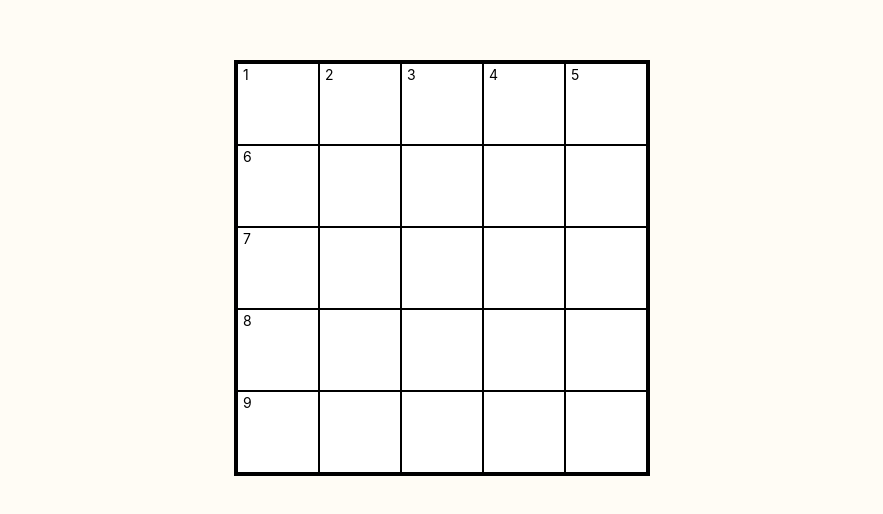
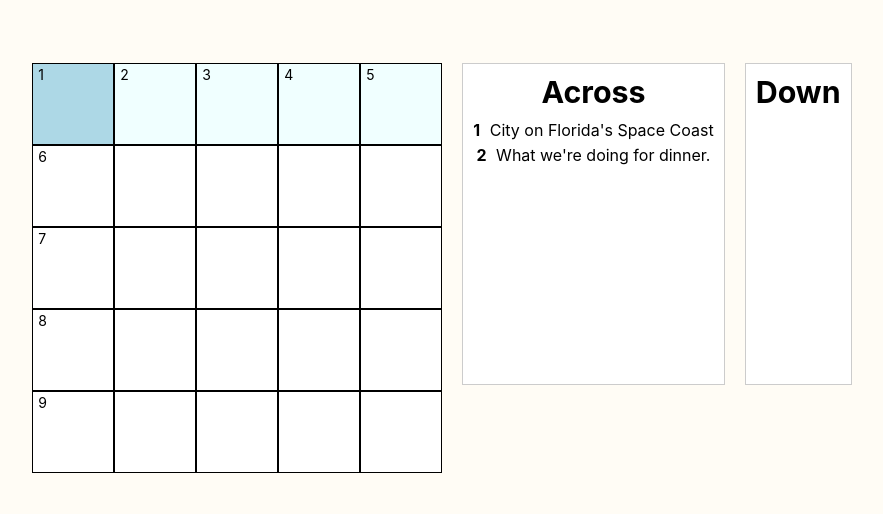
Before and after one commit to noahmoss/noahmoss.github.io, a React (Create React App) app: page / in a window 1280 px wide. Shown: the part 132-646 px from the top of the page, without its empty margins (198-1081 px from the left). Built offline with nearby package versions, Linux system fonts and the light colour scheme.

Commit message:
full input + navigation + basic clue boxes

```diff
--- a/src/components/CrosswordGrid.css
+++ b/src/components/CrosswordGrid.css
@@ -1,11 +1,21 @@
+* {
+  color: black;
+}
+
+.crossword-container {
+  display: flex;
+  justify-content: center;
+  align-items: flex-start;
+  padding: 20px;
+  gap: 20px;
+  max-width: 1200px; /* Adjust based on your content width */
+  margin: auto;
+  user-select: none;
+}
+
 .grid {
-  display: flex;
-  flex-direction: column;
+  flex: 1 0 auto; /* Allows the crossword grid to adjust based on content */
   justify-content: center;
-  align-items: center;
-  margin: auto;
-  border: 3px solid black;
-  user-select: none;
 }
 
 .grid-row {
@@ -47,3 +57,46 @@
   color: black; /* Keeps the color subtle */
   padding-top: 2px; /* Provides a slight vertical offset */
 }
+
+.cell-letter {
+  position: absolute;
+  bottom: 5px;
+  color: black;
+  font-size: 50px;
+}
+
+.clues-panel {
+  flex: 1 1 300px;
+  display: flex;
+  flex-direction: column;
+  gap: 10px;
+  font-family: Arial, sans-serif; /* Ensures a clean, readable font is used */
+}
+
+.clues-across, .clues-down {
+  background-color: white;
+  border: 1px solid #ccc;
+  padding: 10px;
+  overflow-y: auto;
+  height: 300px;
+}
+
+.clues-across h3, .clues-down h3 {
+  margin: 0 0 10px 0; /* Provides a little space below the headers */
+}
+
+.clues-across ul, .clues-down ul {
+  list-style-type: none; /* Removes bullet points */
+  padding: 0; /* Removes default padding */
+  margin: 0; /* Removes default margins */
+}
+
+.clues-across li, .clues-down li {
+  margin-bottom: 5px; /* Adds a small margin below each clue for spacing */
+  font-size: 16px; /* Sets a readable font size */
+}
+
+.clue-number {
+  font-weight: bold; /* Makes the number bold */
+  margin-right: 5px; /* Adds a space between the number and the clue text */
+}
--- a/src/components/CrosswordGrid.tsx
+++ b/src/components/CrosswordGrid.tsx
@@ -9,6 +9,7 @@ interface CrosswordGridProps {
 interface Cell {
   filled: boolean;
   number: number | null;
+  letter: string | null;
 }
 
 enum Direction {
@@ -27,7 +28,14 @@ const initialCells = (width: number, height: number) => {
   return Array.from({ length: height }, (_, rowIndex) => Array.from({ length: width }, (_, colIndex) => ({
     filled: false,
     number: (colIndex === 0 || rowIndex === 0) ? num++ : null,
+    letter: null,
   })));
+}
+
+const isStartOfWord = (cells: Cell[][], rowIndex: number, colIndex: number) => {
+  return !cells[rowIndex][colIndex].filled &&
+    ((colIndex === 0 || cells[rowIndex][colIndex - 1].filled) ||
+     (rowIndex === 0 || cells[rowIndex - 1][colIndex].filled));
 }
 
 const findWordBoundaries = (cells: Cell[][], row: number, col: number, direction: Direction) => {
@@ -36,21 +44,26 @@ const findWordBoundaries = (cells: Cell[][], row: number, col: number, direction
   const maxIndex = (direction === Direction.Across ? cells[row].length : cells.length) - 1;
 
   // Search backwards to find the start of the word
-    while (start > 0) {
+  while (start >= 0) {
     const checkCell = direction === Direction.Across ? cells[row][start] : cells[start][col];
     if (checkCell.filled) {
       start++;
       break;
     }
-
+    if (start === 0) {
+      break;
+    }
     start--;
   }
 
   // Search forwards to find the end of the word
-    while (end < maxIndex) {
+  while (end <= maxIndex) {
     const checkCell = direction === Direction.Across ? cells[row][end] : cells[end][col];
     if (checkCell.filled) {
       end--;
+      break;
+    }
+    if (end === maxIndex) {
       break;
     }
     end++;
@@ -59,9 +72,88 @@ const findWordBoundaries = (cells: Cell[][], row: number, col: number, direction
   return { start, end };
 };
 
+// Given a cursor, returns the row and column of the start of the next word. Wraps around to the beginning of the grid if necessary.
+const startOfNextWord = (cells: Cell[][], cursor: Cursor, searchDir: 'forwards' | 'backwards'): Cursor => {
+  const { row, col, direction } = cursor;
+  let currentRow = row;
+  let currentCol = col;
+
+  const height = cells.length;
+  const width = cells[0].length;
+
+  // Helper to check if the current cell is filled
+  const isFilled = (r: number, c: number) => cells[r][c].filled;
+
+  const advanceCol = () => {
+    if (searchDir === 'forwards') currentCol++;
+    else currentCol--;
+  }
+
+  const advanceRow = () => {
+    if (searchDir === 'forwards') currentRow++;
+    else currentRow--;
+  }
+
+  // Move to the next cell in the grid, respecting wrapping
+  const moveNext = () => {
+    if (direction === Direction.Across) {
+      advanceCol();
+      if (currentCol >= width) {
+        currentCol = 0;
+        advanceRow();
+        if (currentRow >= height) {
+          currentRow = 0;
+        }
+      } else if (currentCol < 0) {
+        currentCol = width - 1;
+        advanceRow();
+        if (currentRow < 0) {
+          currentRow = height - 1;
+        }
+      }
+    } else { // Direction.Down
+      advanceRow();
+      if (currentRow >= height) {
+        currentRow = 0;
+        advanceCol();
+        if (currentCol >= width) {
+          currentCol = 0;
+        }
+      } else if (currentRow < 0) {
+        currentRow = height - 1;
+        advanceCol();
+        if (currentCol < 0) {
+          currentCol = width - 1;
+        }
+      }
+    }
+  };
+
+  // Move to the next cell initially
+  moveNext();
+
+  // Skip past the end of the current word (until we hit a filled cell or grid boundary)
+  while (!isFilled(currentRow, currentCol)) {
+    moveNext();
+    // Check if we have reached the end of a line or column
+    if (direction === Direction.Across && currentCol === 0) break;
+    if (direction === Direction.Down && currentRow === 0) break;
+  }
+
+  // Continue to the next unfilled cell, which is the start of the next word
+  while (isFilled(currentRow, currentCol)) {
+    moveNext();
+    // If we reach the beginning of a line or column, stop if it's empty
+    if (direction === Direction.Across && currentCol === 0 && !isFilled(currentRow, currentCol)) break;
+    if (direction === Direction.Down && currentRow === 0 && !isFilled(currentRow, currentCol)) break;
+  }
+
+  return { row: currentRow, col: currentCol, direction };
+};
+
 const CrosswordGrid = ({ width, height }: CrosswordGridProps) => {
   const [cells, setCells] = useState<Cell[][]>(initialCells(width, height));
-  const [cursor, setCursor] = useState<Cursor | null>();
+  const [cursor, setCursor] = useState<Cursor>({row: 0, col: 0, direction: Direction.Across});
 
   const getClassName = (cell: Cell, rowIndex: number, colIndex: number) => {
     const classes = ['grid-cell'];
@@ -84,12 +176,6 @@ const CrosswordGrid = ({ width, height }: CrosswordGridProps) => {
 
     return classes.join(' ');
   };
-
-   const isStartOfWord = (cells: Cell[][], rowIndex: number, colIndex: number) => {
-     return !cells[rowIndex][colIndex].filled &&
-       ((colIndex === 0 || cells[rowIndex][colIndex - 1].filled) ||
-         (rowIndex === 0 || cells[rowIndex - 1][colIndex].filled));
-   }
 
   const updateNumbering = useCallback(() => {
     setCells(prevCells => {
@@ -126,22 +212,180 @@ const CrosswordGrid = ({ width, height }: CrosswordGridProps) => {
     }
   }, [cells, cursor, updateNumbering]);
 
+  const incrementCursor = useCallback(() => {
+    setCursor(prevCursor => {
+      const { end } = findWordBoundaries(cells, prevCursor.row, prevCursor.col, prevCursor.direction);
+      if (prevCursor.direction === Direction.Across && prevCursor.col < end) {
+        return {
+          row: prevCursor.row,
+          col: prevCursor.col + 1,
+          direction: prevCursor.direction,
+        }
+      }
+      if (prevCursor.direction === Direction.Down && prevCursor.row < end) {
+        return {
+          row: prevCursor.row + 1,
+          col: prevCursor.col,
+          direction: prevCursor.direction,
+        }
+      }
+      return prevCursor;
+    });
+  }, [cells]);
+
+  const handleKeyInput = useCallback((event: React.KeyboardEvent<HTMLDivElement>) => {
+    if (/^[A-Z]$/.test(event.key.toUpperCase())) {
+      if (cursor) {
+        setCells(prevCells => {
+          const newCells = prevCells.map(row => row.map(cell => ({ ...cell })));
+          newCells[cursor.row][cursor.col].letter = event.key.toUpperCase();
+          return newCells;
+        });
+      }
+      incrementCursor();
+    }
+
+    if (event.code === 'Tab') {
+      console.log('Tab');
+      event.preventDefault();
+      setCursor(prevCursor => {
+        return startOfNextWord(cells, prevCursor, event.shiftKey ? "backwards" : "forwards");
+      });
+    }
+
+    if (event.code === 'Space') {
+      setCursor(prevCursor => {
+        if (prevCursor) {
+          return {...prevCursor, direction: prevCursor.direction === Direction.Across ? Direction.Down : Direction.Across};
+        }
+        return prevCursor;
+      });
+    }
+
+    if (event.code === 'Backspace') {
+      if (cursor) {
+        const currentCell = cells[cursor.row][cursor.col];
+        if (currentCell.letter) {
+          // If there is a letter in the current cell, delete it and leave the cursor in place
+          setCells(prevCells => {
+            const newCells = prevCells.map(row => row.map(cell => ({ ...cell })));
+            newCells[cursor.row][cursor.col].letter = null;
+            return newCells;
+          });
+        } else {
+          // If there is no letter, move back one cell
+          const { start } = findWordBoundaries(cells, cursor.row, cursor.col, cursor.direction);
+          if ((cursor.direction === Direction.Across && cursor.col === start) ||
+              (cursor.direction === Direction.Down && cursor.row === start)) {
+            // If at the start, move to the last letter of the previous word
+            const prevCursor = startOfNextWord(cells, cursor, 'backwards');
+            if (prevCursor) {
+              const { end: prevEnd } = findWordBoundaries(cells, prevCursor.row, prevCursor.col, cursor.direction);
+              setCursor({ row: prevCursor.row, col: prevCursor.col, direction: cursor.direction });
+              setCells(prevCells => {
+                const newCells = prevCells.map(row => row.map(cell => ({ ...cell })));
+                if (cursor.direction === Direction.Across) {
+                  newCells[prevCursor.row][prevEnd].letter = null;
+                } else {
+                  newCells[prevEnd][prevCursor.col].letter = null;
+                }
+                return newCells;
+              });
+            }
+          } else {
+            // Move back within the current word
+            setCursor(prevCursor => {
+              if (prevCursor) {
+                if (cursor.direction === Direction.Across) {
+                  return {...prevCursor, col: prevCursor.col - 1};
+                } else {
+                  return {...prevCursor, row: prevCursor.row - 1};
+                }
+              }
+              return prevCursor;
+            });
+            setCells(prevCells => {
+              const newCells = prevCells.map(row => row.map(cell => ({ ...cell })));
+              if (cursor.direction === Direction.Across) {
+                newCells[cursor.row][cursor.col - 1].letter = null;
+              } else {
+                newCells[cursor.row - 1][cursor.col].letter = null;
+              }
+              return newCells;
+            });
+          }
+        }
+      }
+    }
+
+    const { row, col, direction } = cursor || {};
+
+    switch (event.code) {
+      case 'ArrowUp':
+        if (direction === Direction.Down) {
+        setCursor({ ...cursor, row: row - 1 });
+      } else if (direction === Direction.Across && row > 0 && !cells[row - 1][col].filled) {
+        setCursor({ ...cursor, direction: Direction.Down });
+      }
+      break;
+      case 'ArrowDown':
+        if (direction === Direction.Down) {
+        setCursor({ ...cursor, row: row + 1 });
+      } else if (direction === Direction.Across && row < cells.length - 1 && !cells[row + 1][col].filled) {
+        setCursor({ ...cursor, direction: Direction.Down });
+      }
+      break;
+      case 'ArrowLeft':
+        if (direction === Direction.Across) {
+        setCursor({ ...cursor, col: col - 1 });
+      } else if (direction === Direction.Down && col > 0 && !cells[row][col - 1].filled) {
+        setCursor({ ...cursor, direction: Direction.Across });
+      }
+      break;
+      case 'ArrowRight':
+        if (direction === Direction.Across) {
+        setCursor({ ...cursor, col: col + 1 });
+      } else if (direction === Direction.Down && col < cells[0].length - 1 && !cells[row][col + 1].filled) {
+        setCursor({ ...cursor, direction: Direction.Across });
+      }
+      break;
+      default:
+        break;
+    }
+  }, [cells, cursor, incrementCursor]);
+
   return (
+    <div className="crossword-container">
       <div className="grid">
         {cells.map((rowArray, rowIndex) => (
           <div key={rowIndex} className="grid-row">
             {rowArray.map((cell, colIndex) => (
               <div
+                tabIndex={-1}
                 key={colIndex}
                 className={getClassName(cell, rowIndex, colIndex)}
                 onClick={(event) => handleCellClick(event, rowIndex, colIndex)}
+                onKeyDown={handleKeyInput}
               >
                 {cell.number !== null && <div className="cell-number">{cell.number}</div>}
+                {cell.letter !== null && <div className="cell-letter">{cell.letter}</div>}
               </div>
             ))}
           </div>
         ))}
       </div>
+
+      <div className="clues-across">
+        <h3>Across</h3>
+        <ul>
+          <li><span className="clue-number">1</span> City on Florida's Space Coast</li>
+          <li><span className="clue-number">2</span> What we're doing for dinner.</li>
+        </ul>
+      </div>
+      <div className="clues-down">
+        <h3>Down</h3>
+      </div>
+    </div>
   );
 };
 
```
Lines whose indentation alone changed are shown as unchanged.
